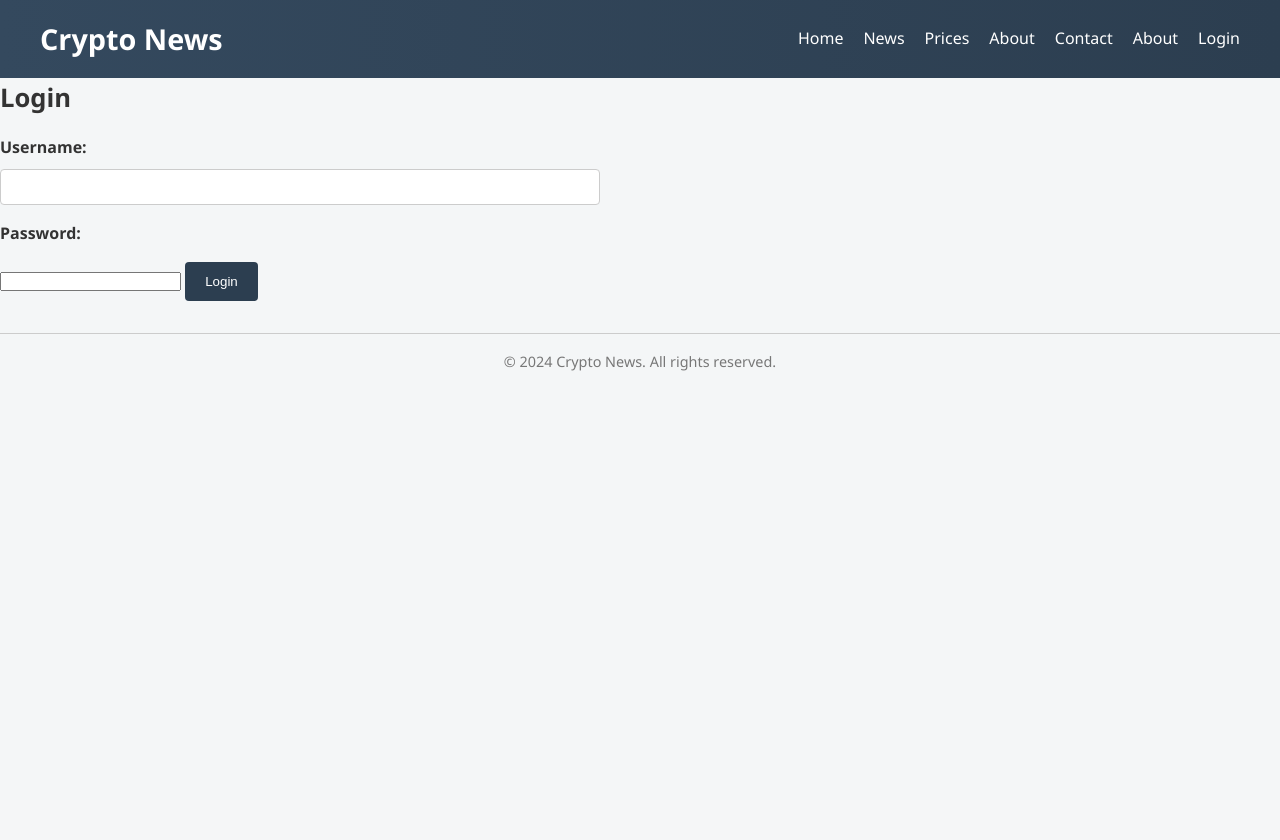
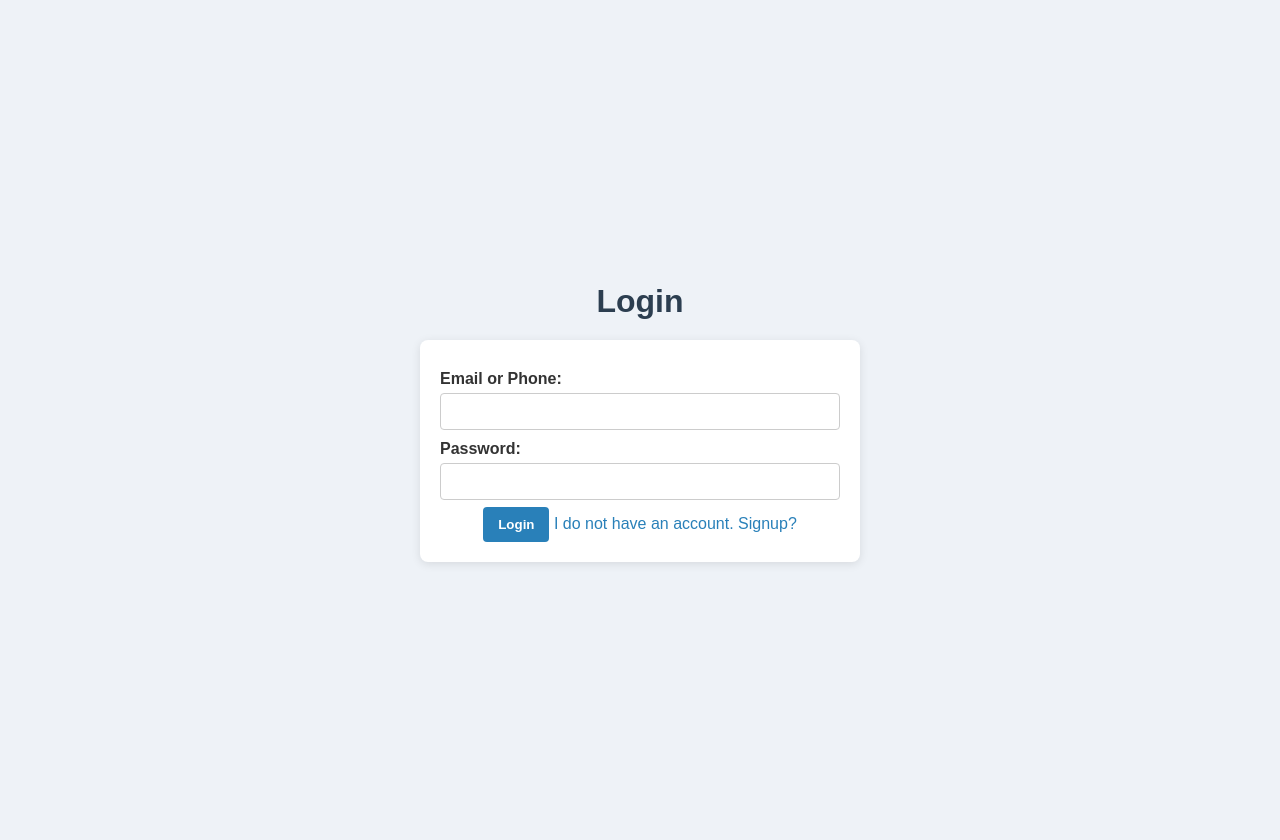
Before and after one commit to alihemre/cs437-cyrptocurrency, a PHP site: page /login.php in a window 1280 px wide. Before the commit the page ends 371 px from the top, so only its background shows below. Run offline with PHP 8.4, Linux system fonts and the light colour scheme.

Commit message:
Login SignUp

```diff
--- a/public/login.php
+++ b/public/login.php
@@ -1,22 +1,164 @@
 <?php
-$title = "Login";
-include '../includes/header.php';
+
+// Create connection
+session_start(); // Start the session
+
+$servername = "127.0.0.1"; // Use 127.0.0.1 to avoid socket issues
+$username = "root"; // Default MySQL username
+$password = ""; // Leave blank if no password is set
+$dbname = "news_site"; // Your database name
+$port = 3306; // Default MySQL port
+
+// Create connection
+$conn = new mysqli($servername, $username, $password, $dbname, $port);
+
+// Check connection
+if ($conn->connect_error) {
+    die("Connection failed: " . $conn->connect_error);
+}
+
+if ($_SERVER['REQUEST_METHOD'] === 'POST') {
+    // Retrieve inputs directly without sanitization (intentional for vulnerability testing)
+    $email = $_POST['email'];
+    $password = $_POST['password'];
+
+    // Vulnerable SQL query: Concatenate user inputs directly into the query
+    $sql = "SELECT * FROM users WHERE email = '$email' AND password = '$password'";
+
+    // Execute the query
+    $result = $conn->query($sql);
+
+    if ($result && $result->num_rows > 0) {
+        // Fetch the first user row
+        $user = $result->fetch_assoc();
+
+        // Set session variables for login
+        $_SESSION['logged_in'] = true;
+        $_SESSION['user_email'] = $user['email']; // Save user's email in session
+
+        // Redirect to index.php
+        header("Location: index.php");
+        exit();
+    } else {
+        echo "<p>Invalid email or password.</p>";
+    }
+
+
+}
+
+$conn->close();
+
 ?>
+<style>
+  /* Specific styles for login and signup pages */
+  #login-page, #signup-page {
+    font-family: Arial, sans-serif;
+    background-color: #eef2f7;
+    display: flex;
+    flex-direction: column;
+    align-items: center;
+    justify-content: center;
+    min-height: 100vh;
+    margin: 0;
+    padding: 20px;
+  }
+
+
+  #login-page h1, #signup-page h1 {
+    margin-bottom: 20px;
+    color: #2c3e50;
+  }
+
+  #login-form, #signup-form {
+    background: #ffffff;
+    padding: 20px;
+    border-radius: 8px;
+    box-shadow: 0 2px 10px rgba(0, 0, 0, 0.1);
+    width: 100%;
+    max-width: 400px;
+    text-align: center; /* Centers the button inside the form */
+  }
+
+  #login-form label, #signup-form label {
+    display: block;
+    margin-top: 10px;
+    font-weight: 600;
+    color: #333;
+    text-align: left;
+  }
+
+  #login-form input, #signup-form input {
+    width: 100%;
+    padding: 10px;
+    margin-top: 5px;
+    border: 1px solid #ccc;
+    border-radius: 4px;
+  }
+
+  #login-form button, #signup-form button {
+    margin-top: 15px;
+    padding: 10px 15px;
+    background: #2980b9;
+    color: #fff;
+    border: none;
+    border-radius: 4px;
+    cursor: pointer;
+    font-weight: 600;
+    display: inline-block; /* Ensures proper alignment */
+    margin: 0 auto; /* Center-aligns the button */
+  }
+
+  #login-form button:hover, #signup-form button:hover {
+    background: #1f5f85;
+  }
+
+  #login-form a, #signup-form a {
+    display: inline-block;
+    margin-top: 15px;
+    text-decoration: none;
+    color: #2980b9;
+    font-weight: 500;
+    transition: color 0.3s;
+  }
+
+  #login-form a:hover, #signup-form a:hover {
+    color: #1f5f85;
+  }
+</style>
+<!DOCTYPE html>
+<html>
+<head>
+    <title>Login</title>
+    <style>
+        /* Include your styles here */
+    </style>
+</head>
+<body id="login-page">
+    <h1>Login</h1>
+    <form id="login-form" action="login.php" method="POST">
+        <label for="email">Email or Phone:</label>
+        <input type="text" id="email" name="email" ><br>
 <main>
-    <h2>Login</h2>
 
     <?php if (isset($_GET['error']) && $_GET['error'] == 1): ?>
         <p style="color: red;">Invalid username or password. Please try again.</p>
     <?php endif; ?>
 
     <form action="authenticate.php" method="post">
-        <label for="username">Username:</label>
-        <input type="text" id="username" name="username" required>
+        <!-- <label for="username">Username:</label>
+        <input type="text" id="username" name="username" required> -->
 
         <label for="password">Password:</label>
-        <input type="password" id="password" name="password" required>
+        <input type="password" id="password" name="password" ><br>
 
         <button type="submit">Login</button>
+        <a href="signup.php">I do not have an account. Signup?</a>
     </form>
-</main>
-<?php include '../includes/footer.php'; ?>
+
+    <?php
+    if (!empty($error_message)) {
+        echo "<p style='color:red;'>$error_message</p>";
+    }
+    ?>
+</body>
+</html>
```
Also changed, not shown: public/signup.php (+34 -3 lines).
